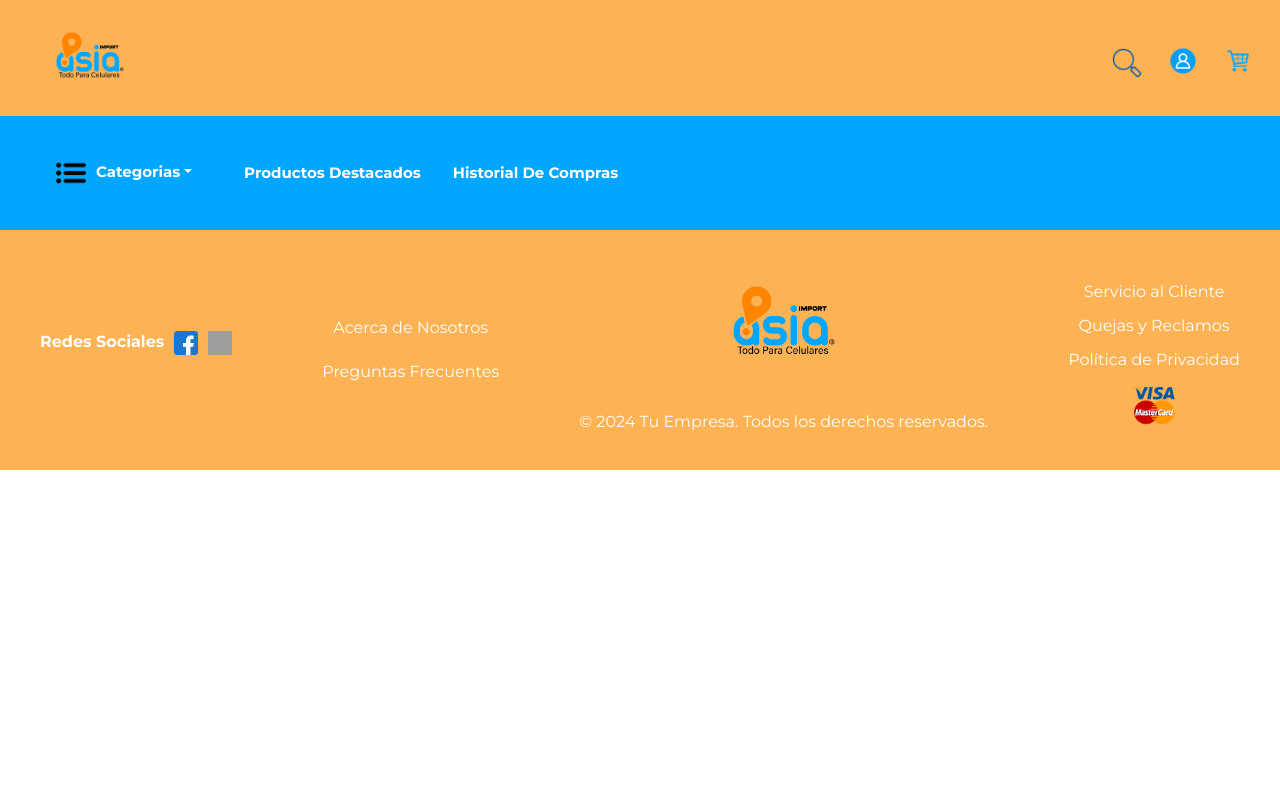
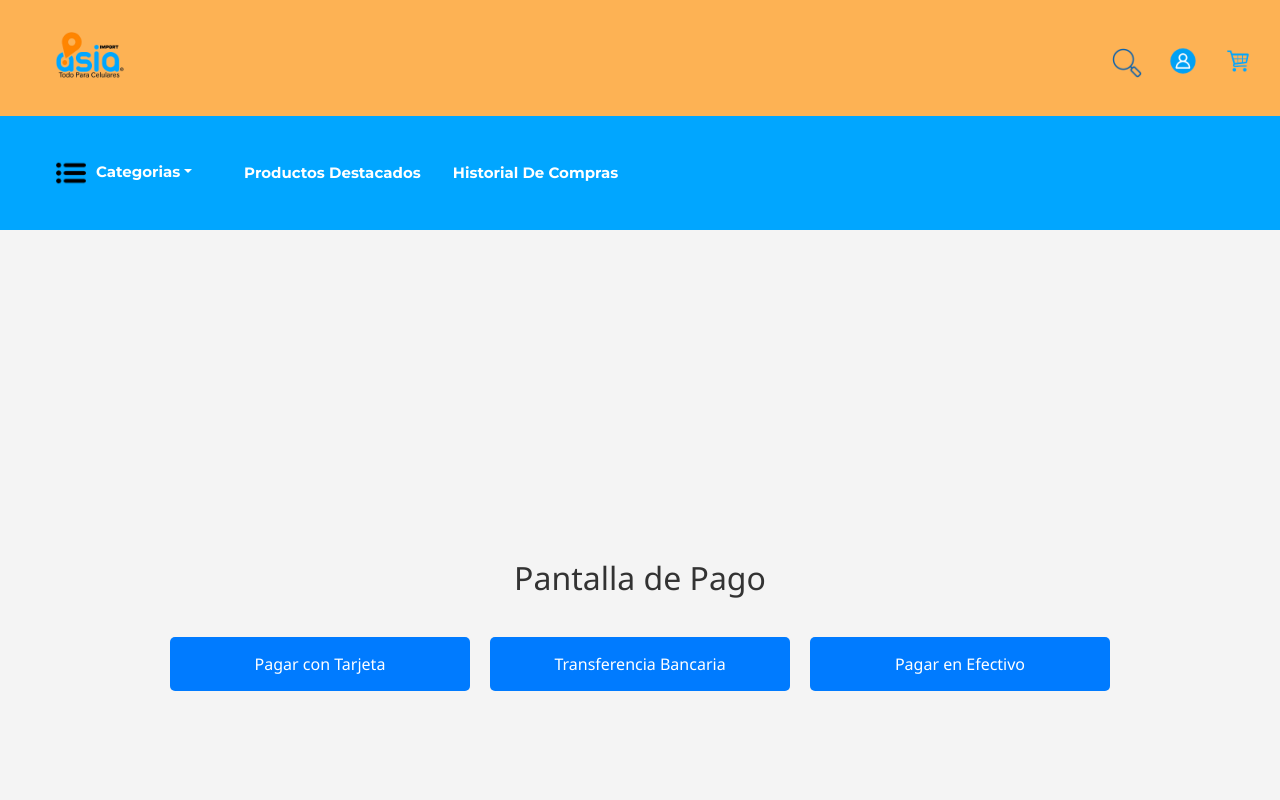
Before and after one commit to jairoaguilarts/AsiaImport, a React (Create React App) app: page /pago in a window 1280 px wide. Shown: the top 800 px of the page. Built offline with nearby package versions, Linux system fonts and the light colour scheme; grey boxes are pictures that could not be loaded; a web font is replaced by a local one.

Commit message:
pago
interfaz de pago medio hecha

```diff
--- a/package.json
+++ b/package.json
@@ -16,6 +16,7 @@
     "react-router-dom": "^6.20.1",
     "react-scripts": "5.0.1",
     "react-select": "^5.8.0",
+    "stripe": "^14.14.0",
     "web-vitals": "^2.1.4"
   },
   "scripts": {
--- a/src/App.js
+++ b/src/App.js
@@ -27,6 +27,7 @@ import InfoProductos from "./components/Client_screens/InfoProducto";
 import Politicas from "./components/General_screens/Politicas";
 import Quejas from "./components/General_screens/quejas";
 import Verfav from "./components/Client_screens/Verfav";
+import Pago from "./components/Client_screens/Pago";
 
 function App() {
   const userType = localStorage.getItem("IsAdmin");
@@ -50,6 +51,7 @@ function App() {
           <Route path="/compra" element={<ProcederCompra />} />{" "}
           <Route path="/carrito" element={<Carrito />} />{" "}
           <Route path="/favoritos" element={<Verfav />} />
+          <Route path="/pago" element={<Pago />} />
           <Route
             path="/adminGeneral"
             element={
--- /dev/null
+++ b/src/components/Client_screens/Pago.css
@@ -0,0 +1,77 @@
+/* Estilos para todo el componente */
+.pago-container {
+    font-family: 'Segoe UI', Tahoma, Geneva, Verdana, sans-serif;
+    width: 100%;
+    min-height: 100vh;
+    margin: 0;
+    padding: 40px;
+    display: flex;
+    flex-direction: column;
+    justify-content: center;
+    align-items: center;
+    background-color: #f4f4f4;
+  }
+
+  .pago-container h2 {
+    color: #333;
+    margin-bottom: 30px;
+  }
+  .botones-container {
+    display: flex;
+    justify-content: center;
+    gap: 20px; /* Esto añade un espacio entre los botones */
+  }
+  /* Estilos para los botones */
+  .pago-container button {
+    min-width: 150px; /* O el ancho que prefieras */
+    width: 300px;
+    padding: 15px;
+    margin: 10px 0;
+    border: none;
+    border-radius: 5px;
+    background-color: #007bff;
+    color: white;
+    font-size: 16px;
+    cursor: pointer;
+    transition: background-color 0.3s;
+  }
+
+  .pago-container button:hover {
+    background-color: #fdb254;
+  }
+  .boton-contenedor {
+    width: 100%; /* Toma toda la anchura disponible */
+    display: flex; /* Usa flexbox */
+    justify-content: center; /* Centra el botón horizontalmente */
+    margin-top: 20px; /* Espacio antes del botón */
+  }
+
+  /* Estilos para el formulario y la información de transferencia */
+  .formulario {
+    width: 100%;
+    max-width: 500px;
+    background: white;
+    padding: 20px;
+    border-radius: 8px;
+    box-shadow: 0 0 10px rgba(0, 0, 0, 0.1);
+    margin-top: 20px;
+  }
+
+  .formulario label {
+    display: block;
+    margin-bottom: 10px;
+    color: #333;
+  }
+
+  .formulario button {
+    max-width: 200px;
+    align-items: center;
+  }
+  .formulario input, .formulario select {
+    width: 100%;
+    padding: 10px;
+    margin-bottom: 20px;
+    border: 1px solid #ddd;
+    border-radius: 4px;
+    font-size: 16px;
+  }
--- /dev/null
+++ b/src/components/Client_screens/Pago.js
@@ -0,0 +1,56 @@
+import React, { useState } from 'react';
+import './Pago.css'; // Asegúrate de importar el CSS
+
+function Pago() {
+  const [metodoPago, setMetodoPago] = useState('');
+
+  const mostrarFormularioTarjeta = () => (
+    <div className="formulario">
+      <label>
+        Número de Tarjeta:
+        <input type="text" placeholder="Número de Tarjeta" />
+      </label>
+      <label>
+        Fecha de Expiración:
+        <input type="month" />
+      </label>
+      <label>
+        CVV:
+        <input type="text" placeholder="CVV" />
+      </label>
+      <div className="boton-contenedor">
+      <button  type="submit">Pagar</button>
+      </div>
+    </div>
+  );
+
+  const mostrarInformacionTransferencia = () => (
+    <div className="formulario">
+      <p>Información para transferencia bancaria:</p>
+      <p>Número de cuenta: XXXXXX</p>
+      <p>Banco: XXXXXX</p>
+      <label>
+        Subir imagen de la transferencia:
+        <input type="file" />
+      </label>
+      <div className="boton-contenedor">
+      <button type="submit">Enviar</button>
+      </div>
+    </div>
+  );
+
+  return (
+    <div className="pago-container">
+      <h2>Pantalla de Pago</h2>
+      <div className="botones-container">
+      <button onClick={() => setMetodoPago('tarjeta')}>Pagar con Tarjeta</button>
+      <button onClick={() => setMetodoPago('transferencia')}>Transferencia Bancaria</button>
+      <button onClick={() => setMetodoPago('efectivo')}>Pagar en Efectivo</button>
+      </div>
+      {metodoPago === 'tarjeta' && mostrarFormularioTarjeta()}
+      {metodoPago === 'transferencia' && mostrarInformacionTransferencia()}
+    </div>
+  );
+}
+
+export default Pago;
--- a/src/components/Client_screens/ProcederCompra.css
+++ b/src/components/Client_screens/ProcederCompra.css
@@ -6,7 +6,9 @@
   padding-top: 50px;
   border: 2px solid #fdb254;
 }
-
+.btn-Pagar{
+align-items: center;
+}
 .button-container {
   display: flex;
   margin-top: 10px;
--- a/src/components/Client_screens/ProcederCompra.js
+++ b/src/components/Client_screens/ProcederCompra.js
@@ -2,6 +2,7 @@ import React, { useState } from 'react';
 import './ProcederCompra.css';
 import Form from 'react-bootstrap/Form';
 import Select from 'react-select';
+import { useNavigate } from "react-router-dom";
 const opcionInicialDepartamento = { value: '', label: 'Seleccione un departamento' };
 function ProcederCompra() {
   const [isDeliverySelected, setIsDeliverySelected] = useState(true);
@@ -14,6 +15,7 @@ function ProcederCompra() {
   const [numerotelefono, setNumeroTelefono] = useState('');
   const firebaseUID = localStorage.getItem("FireBaseUID");
   const [departamentoSeleccionado, setDepartamentoSeleccionado] = useState(opcionInicialDepartamento);
+  const navigate = useNavigate();
   // Suponiendo que tienes alguna forma de obtener el ID del usuario actual
   const id_usuario = firebaseUID;
 
@@ -30,7 +32,9 @@ function ProcederCompra() {
     setDepartamentoSeleccionado(selectedOption);
     setDepartamento(selectedOption.value);
   };
-
+  const Procederpago = () => {
+    navigate("/pago");
+  };
   // Función para manejar la creación de la entrega
   const handleSubmit = async () => {
     const esNumeroValido = (numero) => /^\d{8}$/.test(numero);
@@ -212,7 +216,7 @@ function ProcederCompra() {
               value={numerotelefono}
               onChange={(e) => setNumeroTelefono(e.target.value)}
             />
-            <button className='boton-siguiente' onClick={handleSubmit}>
+            <button className='boton-siguiente' onClick={Procederpago}>
               <p>Siguiente</p>
             </button>
           </div>
```
Also changed, not shown: 1 other file (tests, documents, lock files or other folders).
